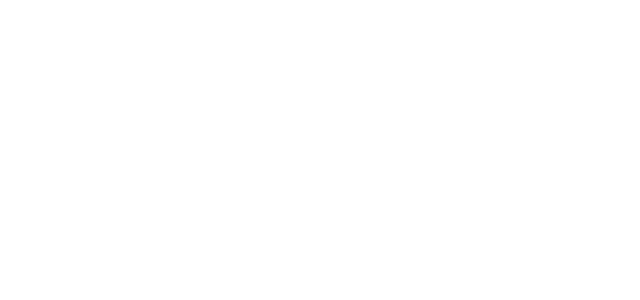
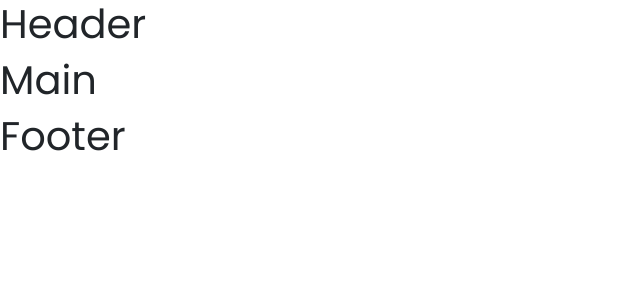
Before and after one commit to maricamola/proj-html-vuejs, a Vue app: page / in a window 1280 px wide. Shown: the top 300 px of the page, without its empty margins (0-640 px from the left). Built offline with nearby package versions, Linux system fonts and the light colour scheme.

Commit message:
partials added

```diff
--- a/index.html
+++ b/index.html
@@ -2,7 +2,6 @@
 <html lang="en">
   <head>
     <meta charset="UTF-8" />
-    <link rel="icon" type="image/svg+xml" href="/vite.svg" />
     <meta name="viewport" content="width=device-width, initial-scale=1.0" />
     <title>Gobike - Bike Club</title>
   </head>
--- a/package.json
+++ b/package.json
@@ -9,10 +9,14 @@
     "preview": "vite preview"
   },
   "dependencies": {
+    "@fontsource/poppins": "^4.5.10",
+    "axios": "^1.4.0",
+    "bootstrap": "^5.2.3",
     "vue": "^3.2.47"
   },
   "devDependencies": {
     "@vitejs/plugin-vue": "^4.1.0",
+    "sass": "^1.62.1",
     "vite": "^4.3.2"
   }
 }
--- a/src/App.vue
+++ b/src/App.vue
@@ -1,11 +1,29 @@
 <script>
+import Header from './components/Header.vue'
+import Main from './components/Main.vue'
+import Footer from './components/Footer.vue'
+
+
 export default {
-  name: 'App'
+  name: 'App',
+  components: {
+    Header,
+    Main,
+    Footer
+  }
 }
 </script>
 
 
-<template></template>
+<template>
+  <Header />
+
+  <Main />
+
+  <Footer />
+</template>
 
 
-<style></style>
+<style lang="scss">
+@use './scss/main.scss';
+</style>
--- /dev/null
+++ b/src/components/Footer.vue
@@ -0,0 +1,13 @@
+<script>
+export default {
+  name: 'Footer'
+}
+</script>
+
+<template>
+  <footer>
+    <h1>Footer</h1>
+  </footer>
+</template>
+
+<style></style>
--- /dev/null
+++ b/src/components/Header.vue
@@ -0,0 +1,14 @@
+
+<script>
+export default {
+  name: 'Header'
+}
+</script>
+
+<template>
+  <header>
+    <h1>Header</h1>
+  </header>
+</template>
+
+<style></style>
--- /dev/null
+++ b/src/components/Main.vue
@@ -0,0 +1,13 @@
+<script>
+export default {
+  name: 'Main'
+}
+</script>
+
+<template>
+  <main>
+    <h1>Main</h1>
+  </main>
+</template>
+
+<style></style>
--- /dev/null
+++ b/src/scss/main.scss
@@ -0,0 +1,17 @@
+//Variabili globali
+@use './partials/vars.scss';
+
+//Bootstrap
+@import 'bootstrap/scss/bootstrap';
+
+//Font
+@import '@fontsource/poppins/index.css';
+@import '@fontsource/poppins/100';
+@import '@fontsource/poppins/300';
+@import '@fontsource/poppins/400';
+@import '@fontsource/poppins/700';
+@import '@fontsource/poppins/900';
+
+body {
+  font-family: 'poppins';
+}
--- /dev/null
+++ b/src/scss/partials/vars.scss
@@ -0,0 +1,4 @@
+$primary-color: #0000;
+$bg-top-color: #FFFF;
+$bg-bottom-color: #FBFBFB;
+$background-text: #F5F5F5;
```
Also changed, not shown: src/components/HelloWorld.vue (deleted, +0 -40 lines), 1 other file (tests, documents, lock files or other folders).
